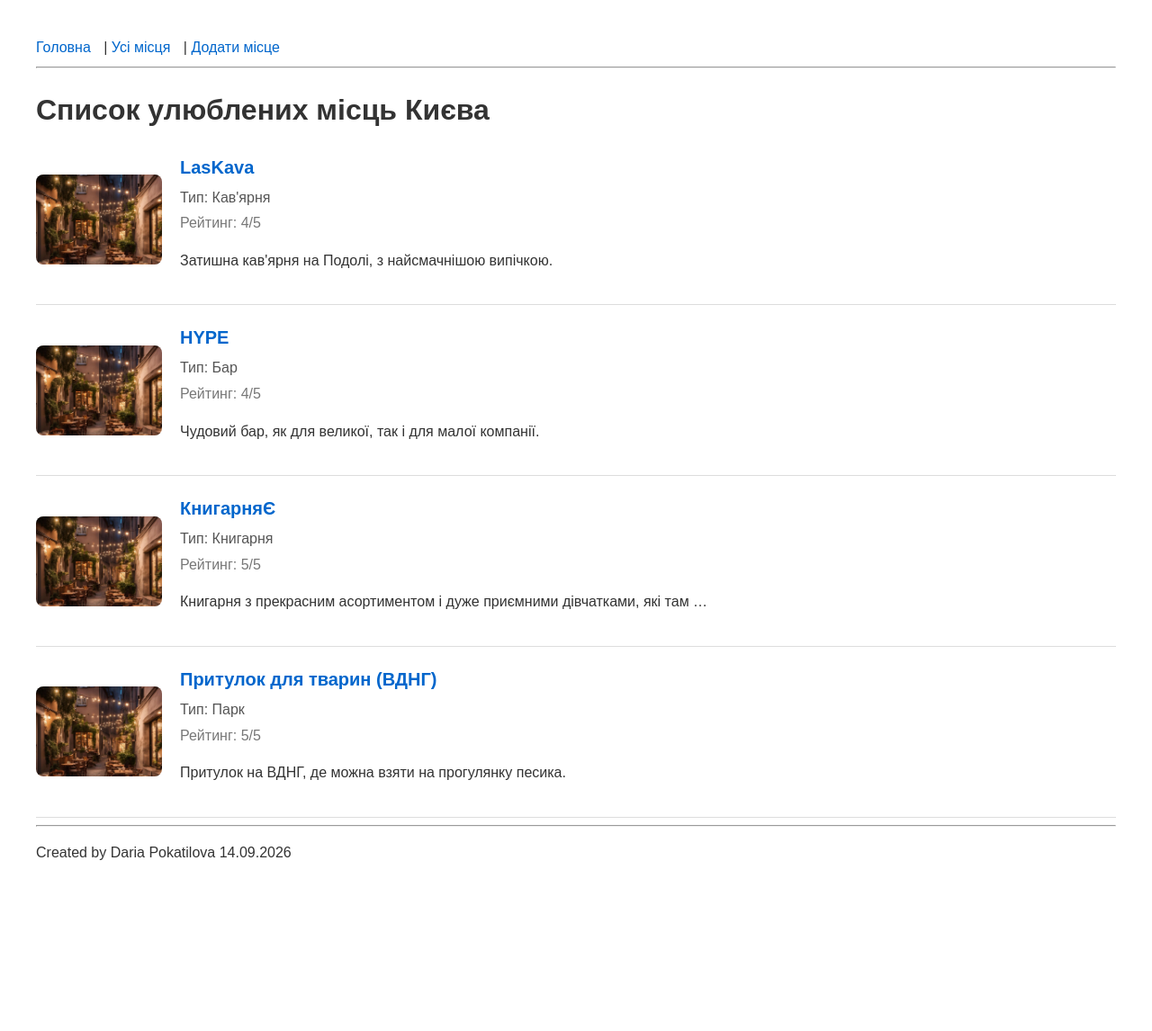
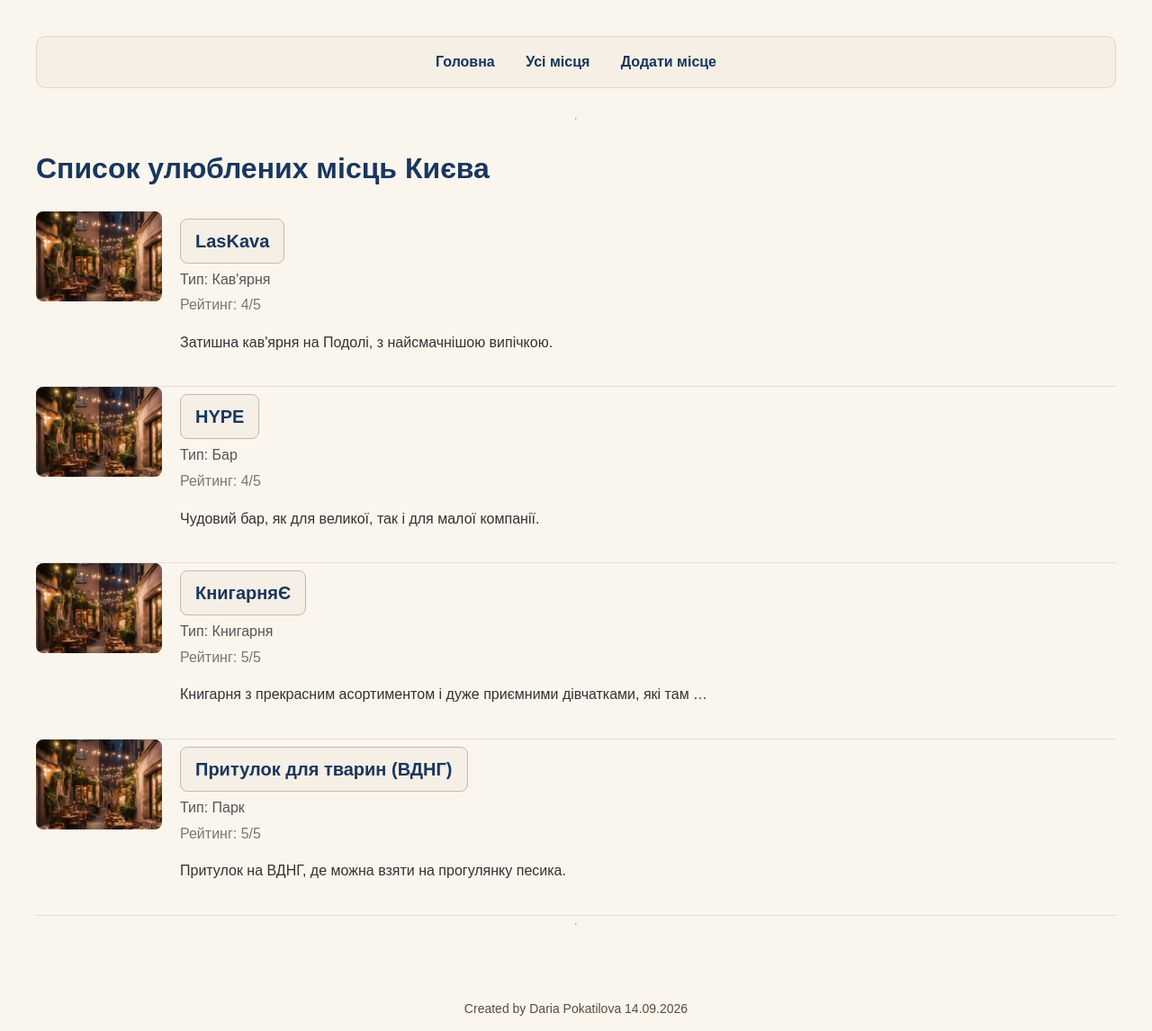
Before and after one commit to dpokatilova/favorite_places, a Django app: page /places/ in a window 1280 px wide. Shown: the whole page at 90% size. Before the commit the page ends 956 px from the top, so only its background shows below. Run offline with Django 5.2, Linux system fonts and the light colour scheme.

Commit message:
Update full style of the website including the colours, navigation and button

```diff
--- a/config/settings.py
+++ b/config/settings.py
@@ -116,7 +116,7 @@ USE_TZ = True
 # https://docs.djangoproject.com/en/6.1/howto/static-files/
 
 STATIC_URL = 'static/'
-STATICFILES_DIR = [BASE_DIR / 'static']
+STATICFILES_DIRS = [BASE_DIR / 'static']
 
 
 # Email
--- a/places/static/places/style.css
+++ b/places/static/places/style.css
@@ -1,39 +1,146 @@
+html, body {
+    height: 100%;
+    margin: 0;
+}
+
 body {
+    background-color: #faf6ee;
     font-family: Arial, sans-serif;
     margin: 40px;
     color: #333;
     line-height: 1.6;
+    box-sizing: border-box;
+    display: flex;
+    flex-direction: column;
 }
 
-header nav a {
-    margin-right: 10px;
-    text-decoration: none;
-    color: #0066cc;
+.content-wrap {
+    flex: 1;
 }
 
-header nav a:hover {
+nav {
+    background-color: #f5efe6;
+    border: 1px solid #e0d8c5;
+    border-radius: 10px;
+    padding: 15px 20px;
+    margin-bottom: 25px;
+    text-align: center;
+}
+
+nav a {
+    text-decoration: none;
+    color: #1a365d;
+    font-weight: bold;
+    margin: 0 15px;
+}
+
+nav a:hover {
     text-decoration: underline;
 }
 
-/* Стилі для списку місць */
-.places-container {
-    display: flex;
-    flex-direction: column;
-    gap: 20px;
-    margin-top: 20px;
+h1, h2, h3 {
+    color: #1a365d;
+}
+
+a {
+    color: #1a365d;
+    text-decoration: none;
+}
+
+a:hover {
+    text-decoration: underline;
+}
+
+a.back-link,
+.place-card a[href*="detail"],
+.place-card a[href*="places"] {
+    display: inline-block;
+    background-color: #f5efe6;
+    border: 1px solid #c9b8a8;
+    border-radius: 8px;
+    padding: 8px 16px;
+    margin-top: 8px;
+    color: #1a365d;
+    font-weight: bold;
+    text-decoration: none;
+}
+
+input[type="text"],
+input[type="number"],
+textarea {
+    background-color: #f5efe6;
+    border: 1px solid #d4c5b9;
+    border-radius: 6px;
+    padding: 8px;
+    color: #333;
+}
+
+a.back-link:hover,
+.place-card a[href*="detail"]:hover,
+.place-card a[href*="places"]:hover {
+    background-color: #ece4d8;
+    text-decoration: none;
+}
+
+button,
+.btn {
+    background-color: #f5efe6;
+    border: 1px solid #c9b8a8;
+    border-radius: 8px;
+    padding: 10px 18px;
+    font-size: 15px;
+    color: #1a365d;
+    font-weight: bold;
+    cursor: pointer;
+}
+
+button:hover,
+.btn:hover {
+    background-color: #ece4d8;
+}
+
+a button {
+    background-color: #f5efe6;
+    border: 1px solid #c9b8a8;
+    border-radius: 8px;
+    padding: 10px 18px;
+    font-size: 15px;
+    color: #1a365d;
+    font-weight: bold;
+    cursor: pointer;
+}
+
+a button:hover {
+    background-color: #ece4d8;
+}
+
+.back-link:hover {
+    background-color: #ece4d8;
+    text-decoration: none;
+}
+
+footer {
+    color: #5c4b3f;
+    max-width: 600px;
+    margin: 40px auto 20px auto;
+    font-size: 14px;
+    padding-top: 20px;
 }
 
 .place-card {
     display: flex;
-    align-items: center;
+    align-items: flex-start;
     gap: 20px;
     border-bottom: 1px solid #ddd;
     padding-bottom: 20px;
 }
 
 .place-img {
+    width: 140px !important;
+    height: 100px !important;
     border-radius: 8px;
     object-fit: cover;
+    flex: 0 0 140px;
 }
 
 .place-title {
--- a/places/templates/places/base.html
+++ b/places/templates/places/base.html
@@ -9,19 +9,20 @@
 <body>
     <header>
         <nav>
-            <a href="{% url 'home' %}">Головна</a> |
-            <a href="{% url 'places_list' %}">Усі місця</a> |
+            <a href="{% url 'home' %}">Головна</a>
+            <a href="{% url 'places_list' %}">Усі місця</a>
             <a href="{% url 'add_place' %}">Додати місце</a>
         </nav>
     </header>
     <hr>
 
-    <main>
+    <div class="content-wrap">
         {% block content %}
         {% endblock %}
-    </main>
+    </div>
 
     <hr>
+
     <footer>
         <p>
             Created by Daria Pokatilova
--- a/places/templates/places/home.html
+++ b/places/templates/places/home.html
@@ -20,6 +20,6 @@
 
     <br><br>
     <a href="{% url 'home' %}?roll=true">
-        <button type="button" style="padding: 10px 20px; font-size: 16px;">Куди піти? 🎲</button>
+        <button type="button">Куди піти? 🎲</button>
     </a>
 {% endblock %}
--- a/places/templates/places/places_list.html
+++ b/places/templates/places/places_list.html
@@ -11,7 +11,7 @@
             {% for place in places %}
                 <div class="place-card">
 
-                    <img src="{% static 'places/location.jpg' %}" alt="Фото" width="140" height="100" class="place-img">
+                    <img src="{% static 'places/location.jpg' %}" alt="Фото" style="width: 140px; height: 100px; min_wight: 140px; object_fit: cover; flex-shrink: 0;" class="place-img">
 
 
                     <div>
```
